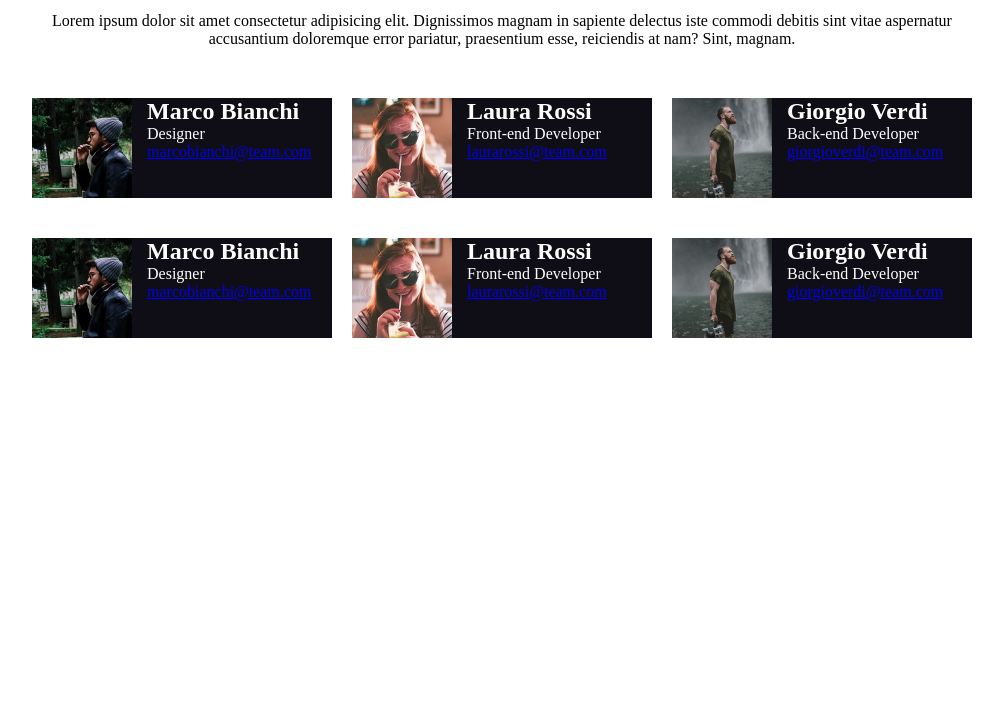
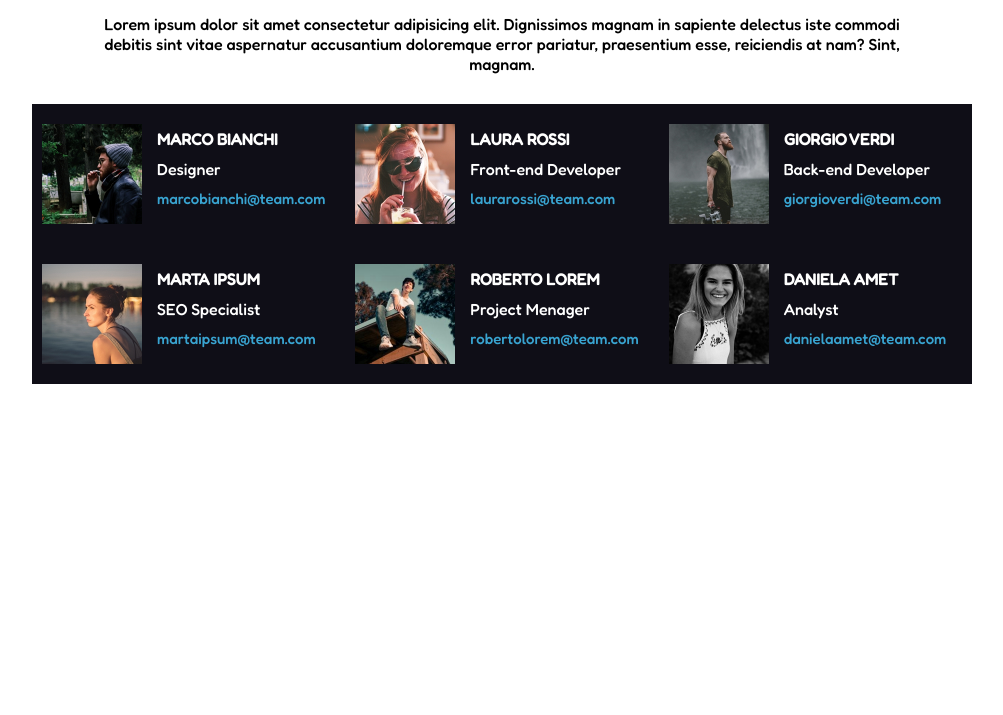
Before and after one commit to Rocca-Francesco/html-css-float-cards, a plain HTML site: page index.html in a window 1280 px wide. Shown: the part 85-800 px from the top of the page, without its empty margins (138-1141 px from the left). Drawn offline with Linux system fonts and the light colour scheme.

Commit message:
font e spaziature

```diff
--- a/css/style.css
+++ b/css/style.css
@@ -9,7 +9,7 @@
 /* Utils */
 
 .container {
-    max-width: 1000px;
+    max-width: 900px;
     margin: 0 auto;
 }
 
@@ -19,6 +19,9 @@
     display: table;
 }
 
+body {
+    font-family: 'Fredoka', sans-serif;
+}
 /* header */
 
 h1 {
@@ -44,14 +47,31 @@ img {
 }
 
 .row {
-    margin: 0 20px;
+    margin: 0 -20px;
 }
 
 .column {
-    width: 300px;
+    width: calc(100% / 3);
     float: left;
     text-align: left;
     background-color: #0f0e17;
     color: white;
-    margin: 20px 10px;
+    padding: 20px 10px;
 }
+
+h2,
+.column>p,
+a {
+
+    line-height: 30px;
+}
+
+h2 {
+    font-size: 16px;
+}
+
+a {
+    text-decoration: none;
+    color: #39a4d1;
+    font-size: 15px;
+}
--- a/index.html
+++ b/index.html
@@ -4,6 +4,9 @@
     <meta charset="UTF-8">
     <meta http-equiv="X-UA-Compatible" content="IE=edge">
     <meta name="viewport" content="width=device-width, initial-scale=1.0">
+    <link rel="preconnect" href="https://fonts.googleapis.com">
+    <link rel="preconnect" href="https://fonts.gstatic.com" crossorigin>
+    <link href="https://fonts.googleapis.com/css2?family=Fredoka:wght@300;500&display=swap" rel="stylesheet">
     <title>Float Cards</title>
     <link rel="stylesheet" href="./css/style.css">
 </head>
@@ -22,39 +25,39 @@
             <div class="row">
                 <div class="column">
                     <img src="./img/male1.png" alt="male1">
-                    <h2>Marco Bianchi</h2>
+                    <h2>MARCO BIANCHI</h2>
                     <p>Designer</p>
                     <a href="#">marcobianchi@team.com</a>
                 </div>
                 <div class="column">
                     <img src="./img/female1.png" alt="female1">
-                    <h2>Laura Rossi</h2>
+                    <h2>LAURA ROSSI</h2>
                     <p>Front-end Developer</p>
                     <a href="#">laurarossi@team.com</a>
                 </div>
                 <div class="column">
                     <img src="./img/male2.png" alt="male2">
-                    <h2>Giorgio Verdi</h2>
+                    <h2>GIORGIO VERDI</h2>
                     <p>Back-end Developer</p>
                     <a href="#">giorgioverdi@team.com</a>
                 </div>
                 <div class="column">
-                    <img src="./img/male1.png" alt="male1">
-                    <h2>Marco Bianchi</h2>
-                    <p>Designer</p>
-                    <a href="#">marcobianchi@team.com</a>
+                    <img src="./img/female2.png" alt="female2">
+                    <h2>MARTA IPSUM</h2>
+                    <p>SEO Specialist</p>
+                    <a href="#">martaipsum@team.com</a>
                 </div>
                 <div class="column">
-                    <img src="./img/female1.png" alt="female1">
-                    <h2>Laura Rossi</h2>
-                    <p>Front-end Developer</p>
-                    <a href="#">laurarossi@team.com</a>
+                    <img src="./img/male3.png" alt="male3">
+                    <h2>ROBERTO LOREM</h2>
+                    <p>Project Menager</p>
+                    <a href="#">robertolorem@team.com</a>
                 </div>
                 <div class="column">
-                    <img src="./img/male2.png" alt="male2">
-                    <h2>Giorgio Verdi</h2>
-                    <p>Back-end Developer</p>
-                    <a href="#">giorgioverdi@team.com</a>
+                    <img src="./img/female3.png" alt="female3">
+                    <h2>DANIELA AMET</h2>
+                    <p>Analyst</p>
+                    <a href="#">danielaamet@team.com</a>
                 </div>
             </div>
         </section>
```
